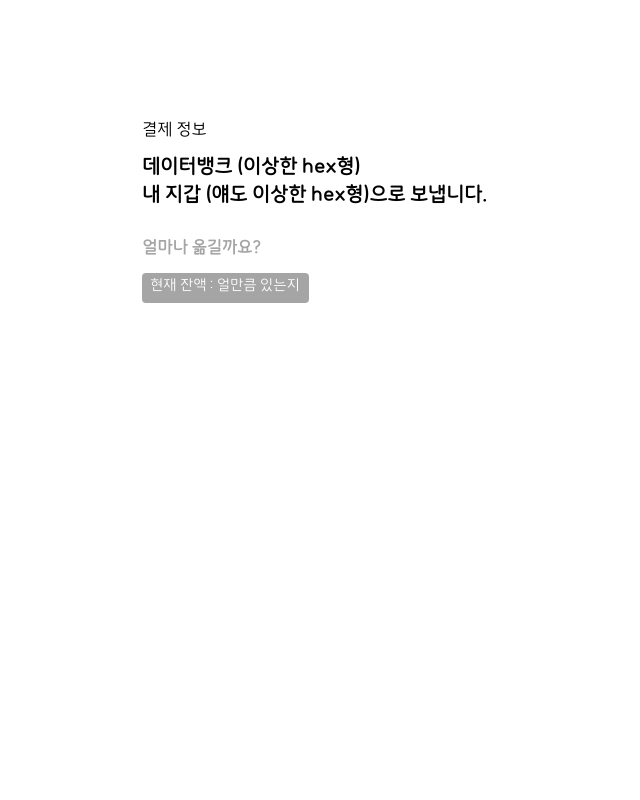
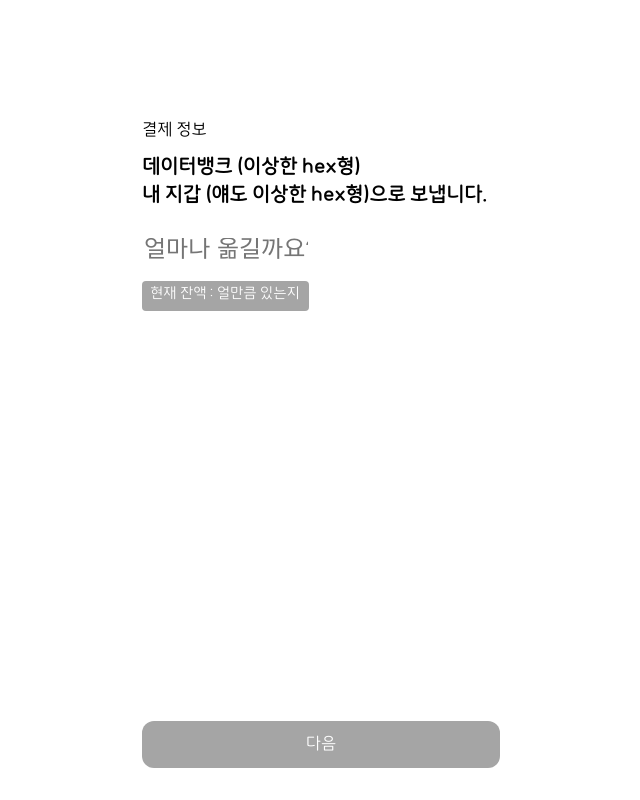
Before and after one commit to JooyoungO/PProject_front, a React (Create React App) app: page / in a window 1280 px wide. Shown: the top 800 px of the page, without its empty margins (319-959 px from the left). Built offline with nearby package versions, Linux system fonts and the light colour scheme.

Commit message:
12/07 RewardSend page

```diff
--- a/src/index.js
+++ b/src/index.js
@@ -6,12 +6,12 @@ import reportWebVitals from "./reportWebVitals";
 import Main from "./pages/Cardlist/App";
 import Detail from "./pages/Detail/Detail";
 import Reward from "./pages/Reward/Reward";
-import SendInput1 from "./pages/RewardSend1/RewardSend1";
+import RewardSend from './pages/RewardSend/RewardSend';
 
 const root = ReactDOM.createRoot(document.getElementById("root"));
 root.render(
   <React.StrictMode>
-    <SendInput1 />
+    <RewardSend />
   </React.StrictMode>
 );
 
--- a/src/pages/Detail/Detail.css
+++ b/src/pages/Detail/Detail.css
@@ -20,18 +20,18 @@
     flex-shrink: 0;
     width: 358px;
     margin: 16px;
-    /* transform: translate(-50%, -50%); */
     text-align: left;
     color: white;
-font-family: SOYOMapleRegular;
-font-size: 32px;
-font-style: normal;
-font-weight: 700;
-line-height: normal;
+    font-family: SOYOMapleRegular;
+    font-size: 32px;
+    font-style: normal;
+    font-weight: 700;
+    line-height: normal;
+    margin-right: 16px;
 }
 
 .Detail-condition {
-    width: 358px;
+    width: 390px;
     height: 95px;
     flex-shrink: 0;
     background-color: #EFEFEF;
@@ -41,9 +41,22 @@ line-height: normal;
     padding-bottom: 16px;
 }
 
+.footer-button {
+    position: fixed;
+    width: 358px;
+    height: 34px;
+    border-radius: 12px;
+    background: #214FC7;
+    color: #FFFFFF;
+    margin: 16px;
+    text-align: center;
+    padding-top: 13px;
+}
+
 .Detail-user {
     display: flex;
     justify-content: space-between;
+    padding: 13px;
 }
 
 .Detail-user p {
--- a/src/pages/Detail/Detail.jsx
+++ b/src/pages/Detail/Detail.jsx
@@ -3,13 +3,12 @@
 // import axios from 'axios'; //*api 불러오면 주석해제
 import React, { useState } from 'react'; //api 불러오면 삭제
 import './Detail.css';
-import Button from '../../components/Button/Button';
 
 function Detail() {
     // 임시 데이터로 상태 초기화
     const [model] = useState({
         image: 'https://via.placeholder.com/150',
-        title: '제목의 길이가 길어도 잘 들어가는지 확인중',
+        title: '임시 제목',
         userName: '사용자 이름',
         participantCount: '100',
         reward: '50',
@@ -43,10 +42,6 @@ function Detail() {
 //         fetchData();
 //     }, [id]);   //*api 불러오면 주석해제
 
-    function onParticipationClickHandler() {
-        console.log('참여하기 버튼을 눌렀어요!');
-    }
-
     return (
         <div className='Detail-wrapper'>
             <div className='Detail-image'>
@@ -76,6 +71,7 @@ function Detail() {
                 </p>
             </div>
 
+            <div className='footer-button'>참여하기</div>
         </div>
     );
 }
--- /dev/null
+++ b/src/pages/RewardSend/RewardSend.css
@@ -0,0 +1,24 @@
+.RewardSend {
+    width: 390px;
+    height: 844px;
+    margin: 0 auto;
+    position: relative;
+    font-family: 'SOYOMapleRegular';
+}
+
+.nextbutton {
+    position: fixed;
+    width: 358px;
+    height: 34px;
+    border-radius: 12px;
+    background-color: #A5A5A5;
+    color: white;
+    text-align: center;
+    padding-top: 13px;
+    margin: 16px;
+    bottom: 16px;
+}
+
+.nextbutton.blue {
+    background-color: blue;
+}
--- /dev/null
+++ b/src/pages/RewardSend/RewardSend.jsx
@@ -0,0 +1,100 @@
+import React, { useState } from "react";
+import "./RewardSend.css";
+
+function RewardSend() {
+  const [model] = useState({
+    databank: "이상한 hex형",
+    mywallet: "얘도 이상한 hex형",
+    currentbalance: "얼만큼 있는지",
+  });
+
+  const [amount, setAmount] = useState("");
+  const [isAmountInputVisible, setIsAmountInputVisible] = useState(false);
+
+  function onNextClickHandler() {
+    console.log("다음 버튼을 눌렀어요!");
+  }
+
+  function onAmountInputChangeHandler(e) {
+    setAmount(e.target.value);
+    setIsAmountInputVisible(e.target.value !== ""); // 입력이 있을 때만 true로 설정
+  }
+
+  return (
+    <div className="RewardSend" style={{ position: "relative" }}>
+      {/* 상단바가 들어오면 margin 값을 변경해줘야 함
+                상단바와 '결제 정보' 간격은 32px */}
+      <p
+        style={{
+          color: "black",
+          margin: "120px 16px 16px 16px",
+          fontSize: "16px",
+        }}
+      >
+        결제 정보
+      </p>
+      <p
+        style={{
+          margin: "12px 16px 5px 16px",
+          fontSize: "19px",
+          fontWeight: "bolder",
+        }}
+      >
+        데이터뱅크 ({model ? model.databank : "Loading..."})
+      </p>
+      <p
+        style={{
+          margin: "5px 16px 16px 16px",
+          fontSize: "19px",
+          fontWeight: "bolder",
+        }}
+      >
+        내 지갑 ({model ? model.mywallet : "Loading..."})으로 보냅니다.
+      </p>
+      <input
+        type="text"
+        placeholder="얼마나 옮길까요?"
+        value={amount}
+        onChange={onAmountInputChangeHandler}
+        style={{
+          width: "164px",
+          height: "20px",
+          margin: "16px 16px 16px 16px",
+          fontSize: "24px",
+          color: "#A5A5A5",
+          backgroundColor: "#ffffff",
+          border: "none",
+          textAlign: 'center'
+        }}
+      />
+      {amount && <p
+        style={{
+          display: 'inline',
+          margin: "3px",
+          fontSize: "24px",
+          color: "#A5A5A5",
+          marginLeft: "5px",
+        }}
+      ><b>DBC</b>
+      </p>}
+
+      <p
+        style={{
+          width: "151px",
+          height: "20px",
+          margin: "5px 16px 5px 16px",
+          padding: "4px 8px 6px 8px",
+          fontSize: "14px",
+          color: "#ffffff",
+          backgroundColor: "#A5A5A5",
+          borderRadius: "4px",
+        }}
+      >
+        현재 잔액 : {model ? model.currentbalance : "Loading..."}
+      </p>
+      <div className={`nextbutton ${isAmountInputVisible ? 'blue' : ''}`} onClick={onNextClickHandler}>다음</div>
+    </div>
+  );
+}
+
+export default RewardSend;
--- a/src/pages/RewardSend1/RewardSend1.css
+++ /dev/null
@@ -1,7 +0,0 @@
-.sendInput1 {
-    width: 390px;
-    height: 844px;
-    margin: 0 auto;
-    position: relative;
-    font-family: 'SOYOMapleRegular';
-}
--- a/src/pages/RewardSend1/RewardSend1.jsx
+++ /dev/null
@@ -1,54 +0,0 @@
-import React, {useState} from 'react';
-import './RewardSend1.css';
-import Button from '../../components/Button/Button';
-
-function SendInput1() {
-
-    const [model] = useState({
-        databank: '이상한 hex형',
-        mywallet: '얘도 이상한 hex형',
-        currentbalance: '얼만큼 있는지'
-    })
-
-    function onNextClickHandler() {
-        console.log('다음 버튼을 눌렀어요!')
-    }
-
-    function onHowMuchClickHandler() {
-        console.log('키보드가 나와야 함');
-    }
-
-    return (
-        <div className='sendInput1' style={{ position: 'relative' }}>
-            {/* 상단바가 들어오면 margin 값을 변경해줘야 함
-                상단바와 '결제 정보' 간격은 32px */}
-            <p style={{color:'black', margin:'120px 16px 16px 16px', fontSize:'16px'}}>결제 정보</p>
-            <p style={{margin:'12px 16px 5px 16px', fontSize: '19px', fontWeight:'bolder'}}>데이터뱅크 ({model ? model.databank : "Loading..."})</p>
-            <p style={{margin:'5px 16px 16px 16px', fontSize: '19px', fontWeight:'bolder'}}>내 지갑 ({model ? model.mywallet : "Loading..."})으로 보냅니다.</p>
-            <div onClick={onHowMuchClickHandler} style={{color:'#A5A5A5', margin:'32px 16px 16px 16px'}}><b>얼마나 옮길까요?</b></div>
-            <p style={{
-                width:'151px',
-                height:'20px',
-                margin:'5px 16px 5px 16px',
-                padding:'4px 8px 6px 8px',
-                fontSize:'14px',
-                color:'#ffffff',
-                backgroundColor:'#A5A5A5',
-                borderRadius:'4px'
-            }}>현재 잔액 : {model ? model.currentbalance : "Loading..."}</p>
-            {/* bottom 값 BottomNav 가 들어오면 변경해야 함 */}
-        <div style={{position:'absolute', marginLeft:'16px', bottom:'10px'}}>
-            <Button
-                text='다음'
-                color='#ffffff'
-                backgroundColor='#A5A5A5'
-                borderColor='none'
-                onClick={onNextClickHandler}
-            />
-        </div>
-
-        </div>
-    )
-}
-
-export default SendInput1;
```
Also changed, not shown: src/pages/RewardSend2/RewardSend2.css (deleted), src/pages/RewardSend2/RewardSend2.jsx (deleted).
